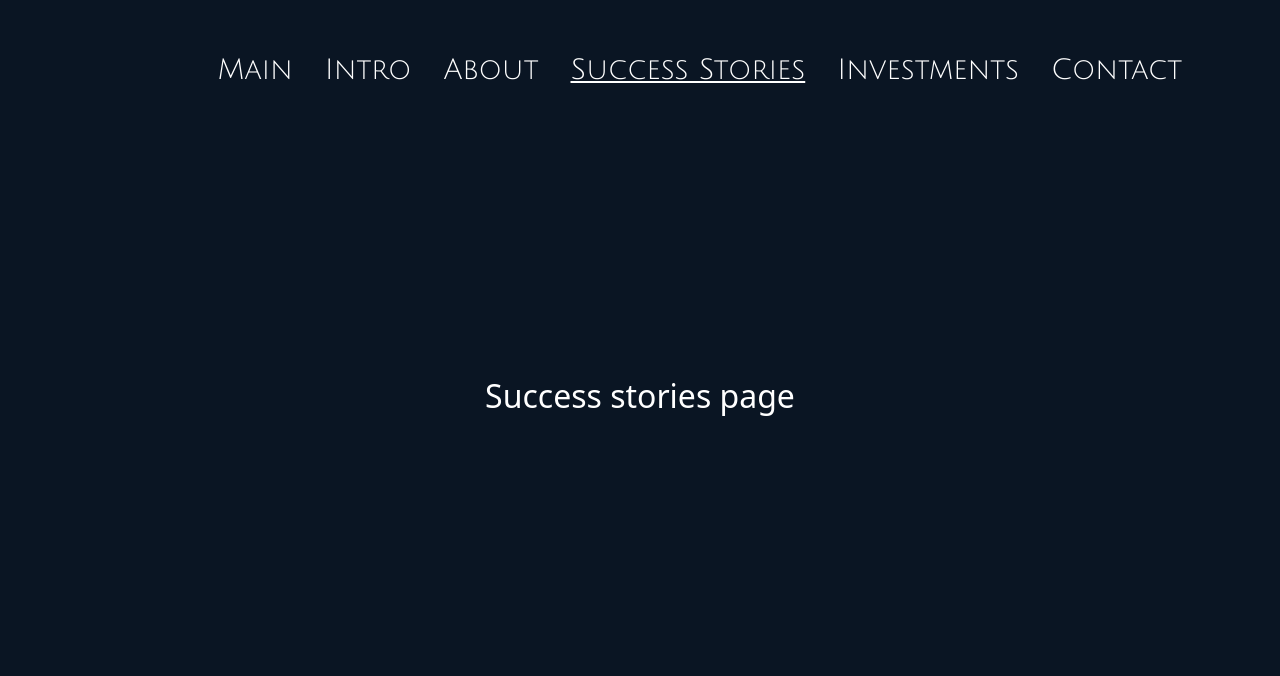
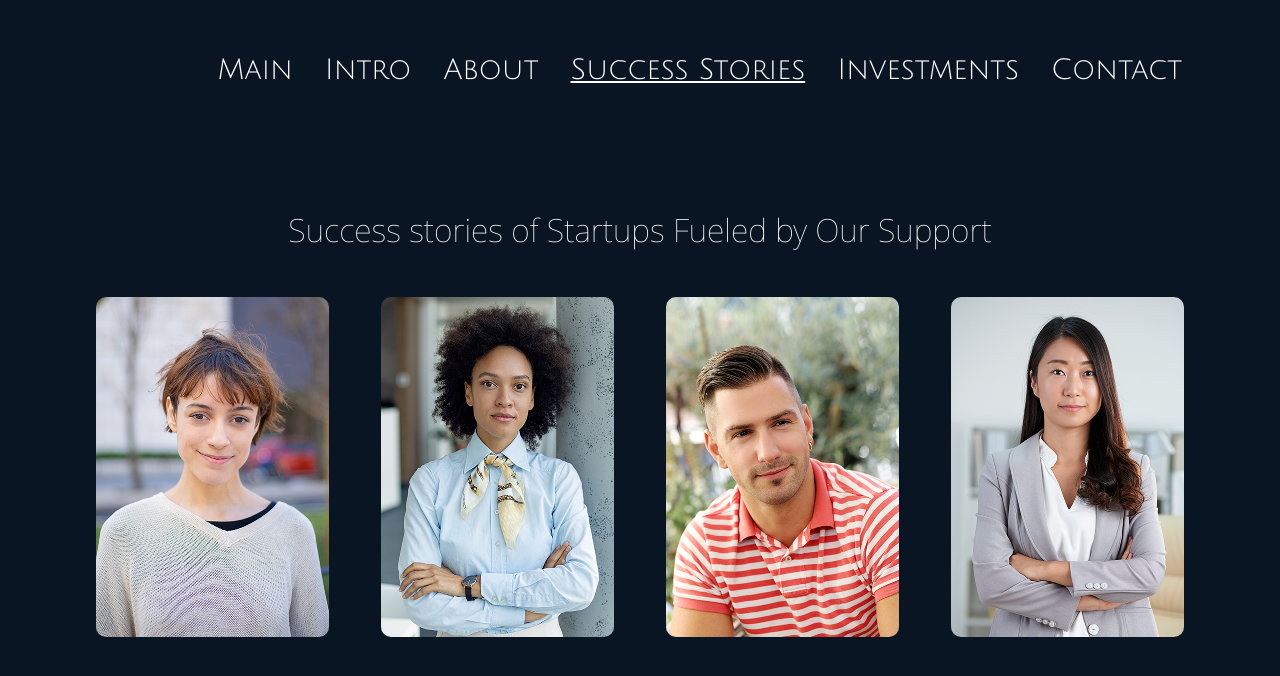
Before and after one commit to karmartir/launchpoint, a React (Vite) app: page /success-stories in a window 1280 px wide. Shown: the top 676 px of the page. Built offline with nearby package versions, Linux system fonts and the light colour scheme.

Commit message:
7th success story parent page done

```diff
--- a/src/index.css
+++ b/src/index.css
@@ -1,4 +1,4 @@
-@import url('https://fonts.googleapis.com/css2?family=Julius+Sans+One&display=swap');
+@import url('https://fonts.googleapis.com/css2?family=Julius+Sans+One&family=Noto+Sans:ital,wght@0,100..900;1,100..900&family=Outfit:wght@100..900&family=Tajawal:wght@200;300;400;500;700;800;900&display=swap');
 
 .nav-link {
     color: white !important;
--- a/src/pages/Contact.jsx
+++ b/src/pages/Contact.jsx
@@ -4,9 +4,20 @@ import {Container} from 'react-bootstrap';
 const Contact = () => {
 	return (
 
-		<div className="d-flex flex-column justify-content-center align-items-center vh-100 text-white bg-dark">
-			<Container>
-				<h2>Contact page</h2>
+		<div className="d-flex flex-column justify-content-center align-items-center vh-100 text-white">
+			<Container >
+				<p style={{fontSize: '2rem', textAlign: 'center', fontWeight: 'normal', fontFamily: 'Tajawal'}}>
+					880 Rochester Rd, <br/>
+					Ontario, California 91764  <br/>
+					United States  <br/>
+					<br/>
+					<span style={{fontSize: '1.5rem'}}>
+					Head office phone: <span style={{fontWeight: 'normal'}}>(909) 481-8411</span>   <br/>
+					Whatsapp: (909) 482-8411  <br/>
+					General inquiries:  info@launchpoint.com  <br/>
+					For partnership:  johansson@launchpoint.com  <br/>
+						</span>
+				</p>
 			</Container>
 
 		</div>
--- a/src/pages/Intro.jsx
+++ b/src/pages/Intro.jsx
@@ -4,7 +4,7 @@ import {Container} from 'react-bootstrap';
 const Intro = () => {
 	return (
 
-		<Container style={{ width: '75%', margin: 'auto'}} >
+		<Container style={{ width: '75%', margin: 'auto' }} >
 
 
 
--- a/src/pages/Investments.jsx
+++ b/src/pages/Investments.jsx
@@ -4,9 +4,10 @@ import {Container} from 'react-bootstrap';
 const Investments = () => {
 	return (
 
-		<div className="d-flex flex-column justify-content-center align-items-center vh-100 text-white bg-dark">
+		<div className="d-flex flex-column justify-content-center align-items-center vh-100 text-white">
 			<Container>
-				<h2>Investments Page</h2>
+				<h2 className="fw-normal text-center"  >Our Partners</h2>
+				<img src={Investments} alt="Investments" />
 			</Container>
 
 		</div>
--- a/src/pages/SuccessStories.jsx
+++ b/src/pages/SuccessStories.jsx
@@ -1,15 +1,31 @@
 import React from 'react';
-import {Container} from 'react-bootstrap';
+import { Container, Row, Col } from 'react-bootstrap';
+import emily from '../images/Emily Roberts.jpg';
+import ngozi from '../images/Ngozi Okafor.jpg';
+import john from '../images/John Park.jpg';
+import jin from '../images/Jin Woo Kim.jpg';
 
 const SuccessStories = () => {
 	return (
-
-		<div>
-			<Container>
-				<h2>Success stories page</h2>
-			</Container>
-
-		</div>
+		<Container className="text-center mt-5">
+			<h2 style={{ fontFamily: 'Noto Sans', fontWeight: 'lighter', textAlign: 'center' }}>
+				Success stories of Startups Fueled by Our Support
+			</h2>
+			<Row className="mt-5 justify-content-center">
+				<Col xs={6} sm={3} className="d-flex justify-content-center">
+					<img src={emily} alt="Emily" className="img-fluid" style={{ maxWidth: '100%', borderRadius: '10px' }} />
+				</Col>
+				<Col xs={6} sm={3} className="d-flex justify-content-center">
+					<img src={ngozi} alt="Ngozi" className="img-fluid" style={{ maxWidth: '100%', borderRadius: '10px' }} />
+				</Col>
+				<Col xs={6} sm={3} className="d-flex justify-content-center">
+					<img src={john} alt="John" className="img-fluid" style={{ maxWidth: '100%', borderRadius: '10px' }} />
+				</Col>
+				<Col xs={6} sm={3} className="d-flex justify-content-center">
+					<img src={jin} alt="Jin" className="img-fluid" style={{ maxWidth: '100%', borderRadius: '10px' }} />
+				</Col>
+			</Row>
+		</Container>
 	);
 };
 
```
